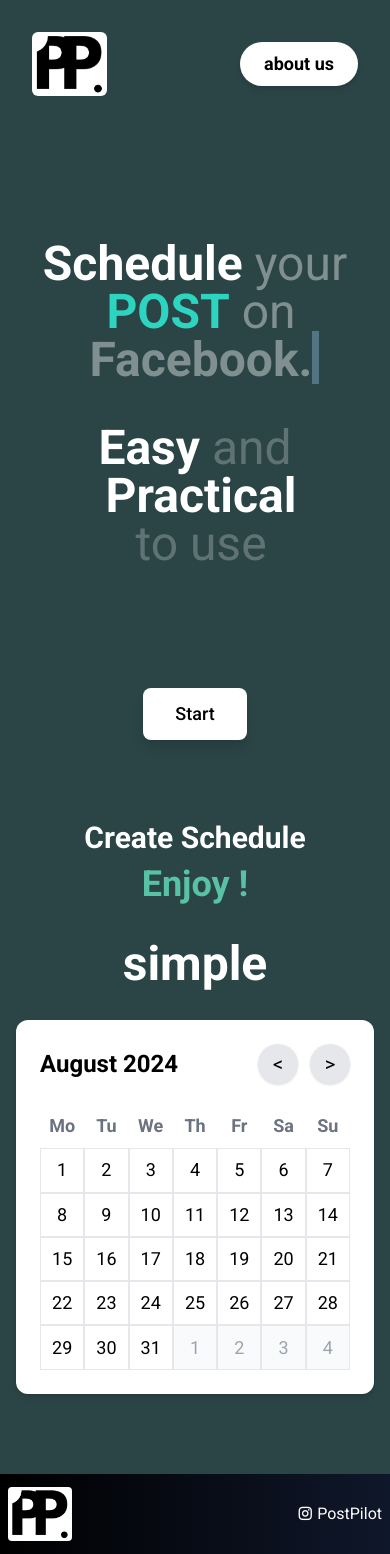
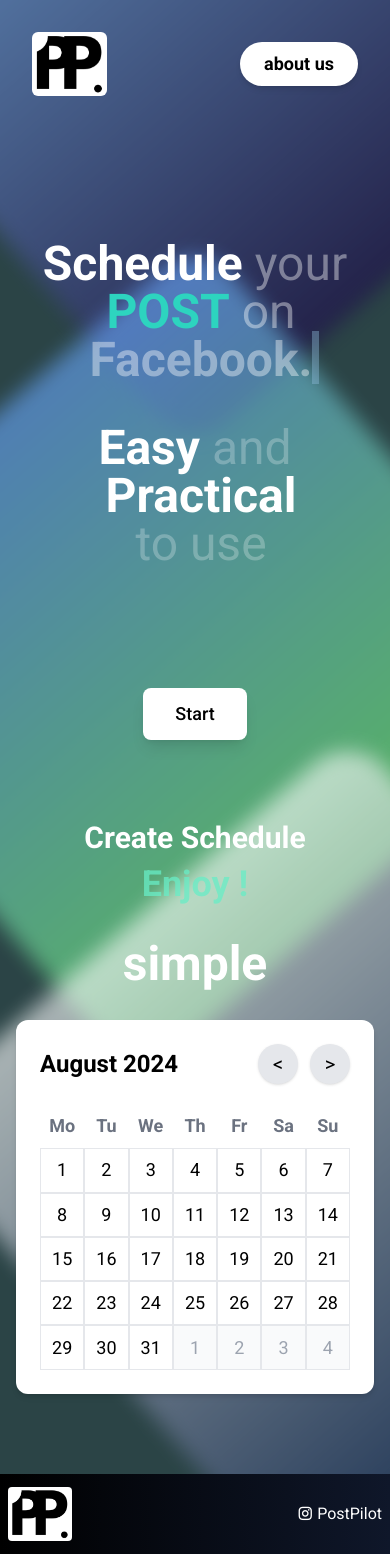
Before and after one commit to apfeet/PostPilot, a React (Vite) app in the folder FrontEnd/PostPilot-frontEND/: page / in a window 390 px wide. Built offline with nearby package versions, Linux system fonts and the light colour scheme.

Commit message:
updating hero

```diff
--- a/FrontEnd/PostPilot-frontEND/package.json
+++ b/FrontEnd/PostPilot-frontEND/package.json
@@ -12,7 +12,8 @@
   "dependencies": {
     "react": "^18.3.1",
     "react-dom": "^18.3.1",
-    "react-router-dom": "^6.25.1"
+    "react-router-dom": "^6.25.1",
+    "tailwind-scrollbar-hide": "^1.1.7"
   },
   "devDependencies": {
     "@types/react": "^18.3.3",
--- a/FrontEnd/PostPilot-frontEND/src/components/hero.jsx
+++ b/FrontEnd/PostPilot-frontEND/src/components/hero.jsx
@@ -1,4 +1,4 @@
-import React from "react";
+import React, { useState, useEffect } from "react";
 import bgimage1 from "../assets/bg-image1.png";
 import bgimage2 from "../assets/bg-image2.png";
 import logo from "../assets/LOGO.webp";
@@ -6,24 +6,48 @@ import Typewriter from "./logcomponents/typewriter.jsx";
 import Calendar from "./logcomponents/calendar.jsx";
 
 const Hero = () => {
+  const [isLoaded, setIsLoaded] = useState(false);
   const words = ["Instagram.", "Facebook.", "TikTok.", "Twitter."];
+
+  useEffect(() => {
+    setIsLoaded(true);
+  }, []);
+
   return (
-    <div className="relative z-0 flex min-h-screen flex-col bg-costom-grey">
-      {" "}
-      {/* Minimum z-index for background color */}
+    <div className="no-scrollbar relative min-h-screen overflow-hidden bg-costom-grey">
+      {/* Background Blocks */}
+      <div className="absolute inset-0 z-10 overflow-hidden">
+        <div
+          className={`absolute -right-[130px] -top-[270px] h-[600px] w-[600px] rotate-[49deg] rounded-[50px] bg-gradient-to-r from-[#80b3ff] to-[#1e0b4b] opacity-60 blur-[10px] transition-all duration-1000 ease-out ${isLoaded ? "translate-x-0" : "translate-x-full"}`}
+        ></div>
+        <div
+          className={`absolute -left-[130px] top-[360px] h-[600px] w-[600px] rotate-[49deg] rounded-[50px] bg-gradient-to-r from-[#68a5ff] to-[#77ff77] opacity-60 blur-[10px] transition-all duration-1000 ease-out ${isLoaded ? "translate-x-0" : "-translate-x-full"}`}
+        ></div>
+        <div
+          className={`absolute -right-[233px] bottom-[100px] h-[600px] w-[600px] rotate-[49deg] rounded-[50px] bg-gradient-to-r from-[#ffffff] to-[#2e3f6e] opacity-60 blur-[10px] transition-all duration-1000 ease-out ${isLoaded ? "translate-x-0" : "translate-x-full"}`}
+        ></div>
+      </div>
+
+      {/* Main content */}
+      <div className="relative z-20 flex min-h-screen flex-col">
         {/* Header Section */}
-      <div className="z-30 flex items-center justify-between p-8">
-        {" "}
-        {/* Higher z-index for logo and button */}
-        <img src={logo} alt="PostPilot" className="w-18 h-16 rounded-md" />
-        <button className="rounded-full bg-transparent bg-white px-6 py-2 text-lg font-semibold shadow-md transition duration-300 hover:bg-gray-400 sm:mr-4 lg:mr-8">
+        <div className="flex items-center justify-between p-8">
+          <img
+            src={logo}
+            alt="PostPilot"
+            className={`w-18 h-16 rounded-md transition-all duration-1000 ease-out ${isLoaded ? "translate-x-0 opacity-100" : "-translate-x-full opacity-0"}`}
+          />
+          <button
+            className={`rounded-full bg-transparent bg-white px-6 py-2 text-lg font-semibold shadow-md transition-all duration-1000 ease-out hover:bg-gray-400 sm:mr-4 lg:mr-8 ${isLoaded ? "translate-x-0 opacity-100" : "translate-x-full opacity-0"}`}
+          >
             about us
           </button>
         </div>
+
         {/* Typewriter Text Section */}
-      <p className="z-20 mt-28 text-center text-5xl sm:ml-16 sm:mt-20 sm:text-left">
-        {" "}
-        {/* Higher z-index for text */}
+        <p
+          className={`mt-28 text-center text-5xl transition-all duration-1000 ease-out sm:ml-16 sm:mt-20 sm:text-left ${isLoaded ? "translate-x-0 opacity-100" : "-translate-x-full opacity-0"}`}
+        >
           <span>
             <span className="font-semibold text-white">Schedule</span>
             <span className="ml-3 text-white opacity-40">your</span>
@@ -43,10 +67,11 @@ const Hero = () => {
             />
           </span>
         </p>
+
         {/* Easy Practical Text Section */}
-      <div className="z-20 text-center sm:text-left">
-        {" "}
-        {/* Higher z-index for text */}
+        <div
+          className={`text-center transition-all duration-1000 ease-out sm:text-left ${isLoaded ? "translate-x-0 opacity-100" : "-translate-x-full opacity-0"}`}
+        >
           <h1 className="mt-10 text-5xl sm:ml-16">
             <span className="font-semibold text-white">Easy</span>
             <span className="ml-3 text-white opacity-25">and</span>
@@ -56,17 +81,21 @@ const Hero = () => {
             <span className="ml-3 text-white opacity-25">to use</span>
           </h1>
         </div>
+
         {/* Start Button Section */}
-      <div className="z-20 mt-14 flex items-center justify-center">
-        {" "}
-        {/* Higher z-index for button */}
+        <div
+          className={`mt-14 flex items-center justify-center transition-all duration-1000 ease-out ${isLoaded ? "translate-y-0 opacity-100" : "translate-y-full opacity-0"}`}
+        >
           <button className="mt-16 rounded-lg bg-white px-8 py-3 text-lg font-medium text-black shadow-lg transition duration-300 hover:bg-black hover:text-white">
             Start
           </button>
         </div>
+
         {/* Create Schedule and Calendar Section */}
-      <div className="z-20 mb-20 mt-20 flex flex-col items-center justify-between space-y-8 px-4 sm:flex-row sm:space-x-8 sm:space-y-0 sm:px-8 lg:px-16">
-        <div className="flex w-full flex-col items-center justify-between text-left sm:w-1/2 lg:w-1/3">
+        <div className="mb-20 mt-20 flex flex-col items-center justify-between space-y-8 px-4 sm:flex-row sm:space-x-8 sm:space-y-0 sm:px-8 lg:px-16">
+          <div
+            className={`flex w-full flex-col items-center justify-between text-left transition-all duration-1000 ease-out sm:w-1/2 lg:w-1/3 ${isLoaded ? "translate-x-0 opacity-100" : "-translate-x-full opacity-0"}`}
+          >
             <p className="mb-2 text-3xl font-semibold text-white sm:text-4xl lg:text-5xl">
               Create Schedule
             </p>
@@ -81,29 +110,31 @@ const Hero = () => {
             </p>
           </div>
           {/* Calendar Component */}
-        <div className="w-full max-w-md sm:w-1/2 lg:w-2/3">
+          <div
+            className={`w-full max-w-md transition-all duration-1000 ease-out sm:w-1/2 lg:w-2/3 ${isLoaded ? "translate-x-0 opacity-100" : "translate-x-full opacity-0"}`}
+          >
             <Calendar />
           </div>
         </div>
+
         {/* Background Images */}
-      <div className="z-10">
-        {" "}
-        {/* Lower z-index for background images */}
+        <div className="pointer-events-none absolute inset-0 z-10">
           <img
             src={bgimage1}
             alt="image 1"
-          className="absolute right-40 top-10 z-[-1] hidden w-72 lg:block"
+            className={`absolute right-40 top-10 hidden w-72 transition-all duration-1000 ease-out lg:block ${isLoaded ? "translate-x-0 opacity-100" : "translate-x-full opacity-0"}`}
           />
           <img
             src={bgimage2}
             alt="image 2"
-          className="absolute right-40 top-[16rem] z-[-1] hidden w-96 lg:block"
+            className={`absolute right-40 top-[16rem] hidden w-96 transition-all duration-1000 ease-out lg:block ${isLoaded ? "translate-x-0 opacity-100" : "translate-x-full opacity-0"}`}
           />
         </div>
+
         {/* Footer Section */}
-      <footer className="z-30 mt-auto w-full items-center bg-gradient-to-r from-black to-slate-900 text-white">
-        {" "}
-        {/* Higher z-index for footer */}
+        <footer
+          className={`mt-auto w-full items-center bg-gradient-to-r from-black to-slate-900 text-white transition-all duration-1000 ease-out ${isLoaded ? "translate-y-0 opacity-100" : "translate-y-full opacity-0"}`}
+        >
           <div className="flex min-h-20 items-center justify-between p-2">
             <ul>
               <li className="hidden lg:block">PostPilot </li>
@@ -126,6 +157,7 @@ const Hero = () => {
           </div>
         </footer>
       </div>
+    </div>
   );
 };
 
--- a/FrontEnd/PostPilot-frontEND/tailwind.config.js
+++ b/FrontEnd/PostPilot-frontEND/tailwind.config.js
@@ -14,5 +14,18 @@ export default {
      },
     },
   },
-  plugins: [],
+  plugins: [
+    function ({ addUtilities }){
+      const newUtilities = {
+        ".no-scrollbar::webkit-scrollbar": {
+          display: "none",
+        },
+        "no-scrollbar":{
+          "-ms-overflow-style":"none",
+          "scrollbar-width":"none",
+        }
+      };
+      addUtilities(newUtilities);
+    }
+  ],
 }
```
Also changed, not shown: 1 other file (tests, documents, lock files or other folders). Lines whose indentation alone changed are shown as unchanged.
